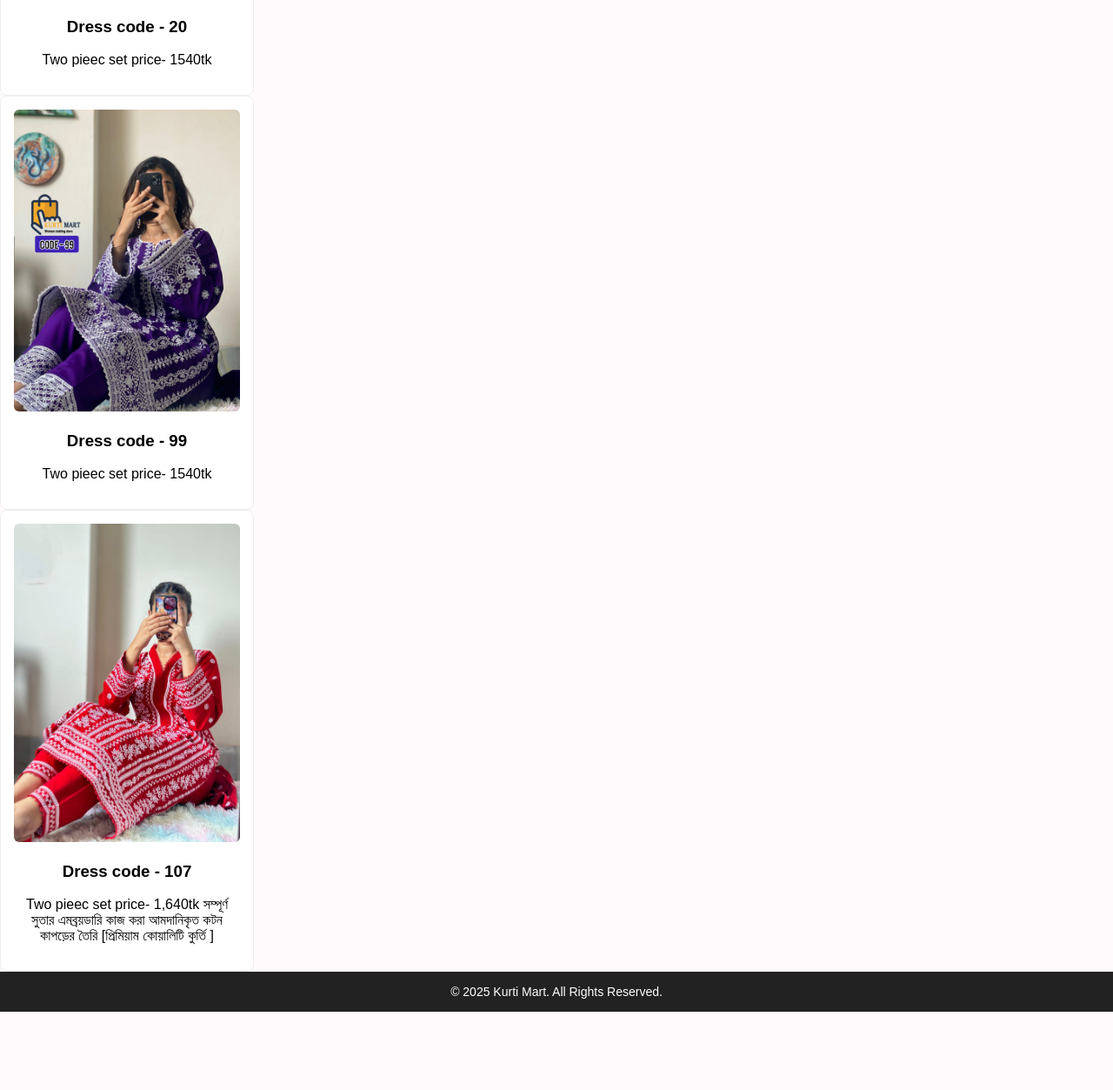
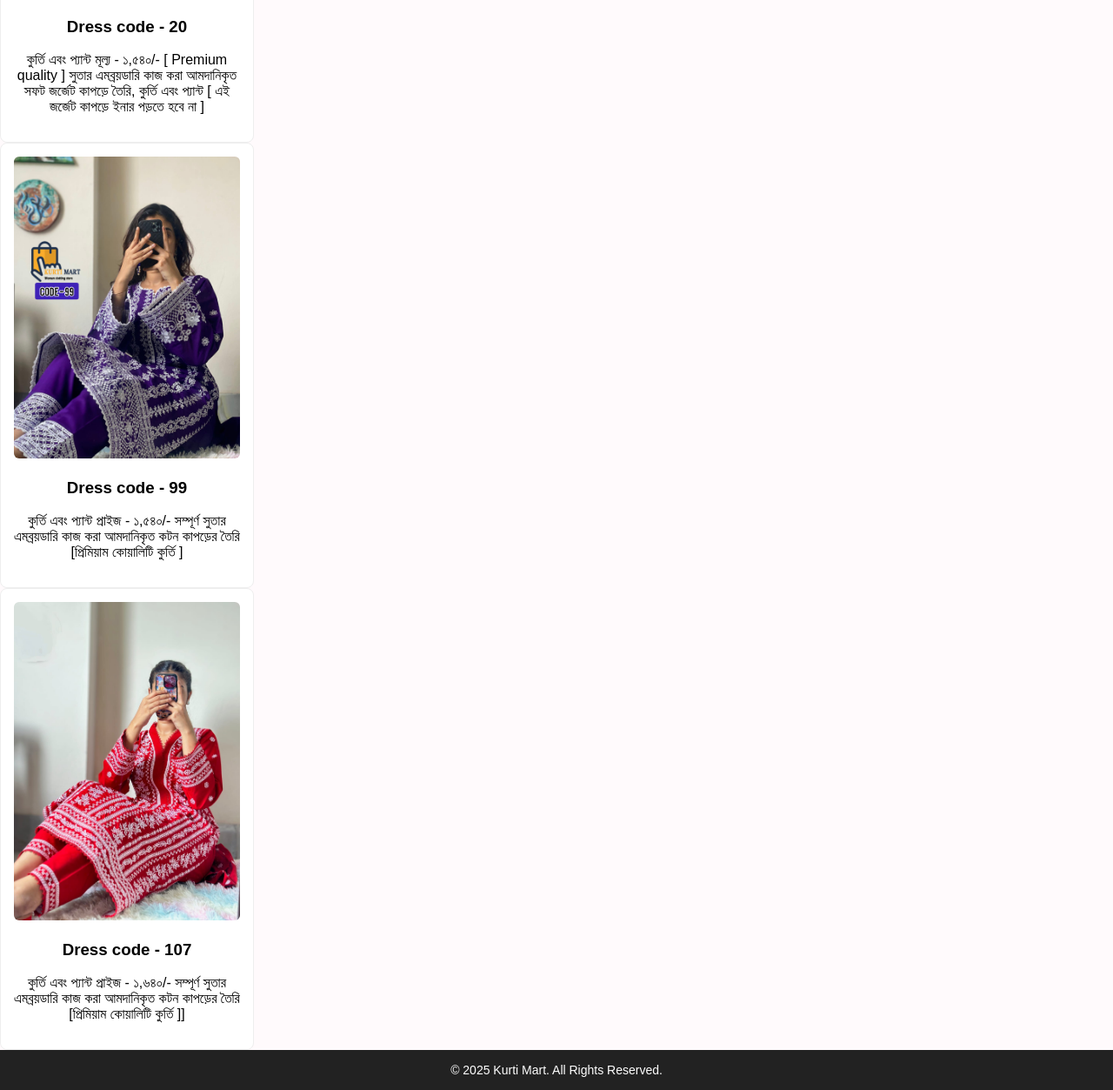
Before and after one commit to shawongazi290-stack/Kurti-Mart-Landing-page, a plain HTML site: page index.html in a window 1280 px wide. Shown: the part 552-1805 px from the top of the page at 87% size. Before the commit the page ends 1715 px from the top, so only its background shows below. Drawn offline with Linux system fonts and the light colour scheme.

Commit message:
Update index.html

```diff
--- a/index.html
+++ b/index.html
@@ -125,23 +125,39 @@ Send Message (Inbox)
   <div class="card">
     <img src="https://github.com/shawongazi290-stack/Kurti-Mart-Landing-page/raw/main/Dress%20code%20-%2021.jpeg" alt="Kurti 2">
     <h3>Dress code - 20 </h3>
-    <p>Two pieec set price- 1540tk</p>
+    <p>কুর্তি এবং প্যান্ট মূল্য - ১,৫৪০/-
+
+[  Premium quality ]
+
+সুতার এমব্রয়ডারি কাজ করা
+
+আমদানিকৃত সফট জর্জেট কাপড়ে তৈরি, কুর্তি এবং প্যান্ট
+[ এই জর্জেট কাপড়ে ইনার পড়তে হবে না ]
+</p>
   </div>
 
   <div class="card">
     <img src="https://github.com/shawongazi290-stack/Kurti-Mart-Landing-page/blob/main/Dress%20code%20-%2099%20(1).jpeg" alt="Kurti 3">
     <h3>Dress code - 99 </h3>
-    <p>Two pieec set price- 1540tk </p>
-  </div>
-  <div class="card">
-    <img src="https://github.com/shawongazi290-stack/Kurti-Mart-Landing-page/raw/main/Dress%20code%20-%20107%20(2).jpeg" alt="Kurti 3">
-    <h3>Dress code - 107 </h3>
-    <p>Two pieec set price- 1,640tk
+    <p>কুর্তি এবং প্যান্ট প্রাইজ - ১,৫৪০/-
+
 সম্পূর্ণ সুতার এমব্রয়ডারি কাজ করা
 
 আমদানিকৃত কটন কাপড়ের তৈরি
 
 [প্রিমিয়াম কোয়ালিটি কুর্তি ] </p>
+  </div>
+  <div class="card">
+    <img src="https://github.com/shawongazi290-stack/Kurti-Mart-Landing-page/raw/main/Dress%20code%20-%20107%20(2).jpeg" alt="Kurti 3">
+    <h3>Dress code - 107 </h3>
+    <p>
+কুর্তি এবং প্যান্ট প্রাইজ - ১,৬৪০/-
+
+সম্পূর্ণ সুতার এমব্রয়ডারি কাজ করা
+
+আমদানিকৃত কটন কাপড়ের তৈরি
+
+[প্রিমিয়াম কোয়ালিটি কুর্তি ]] </p>
   </div>
 
 <div class="footer">
```
